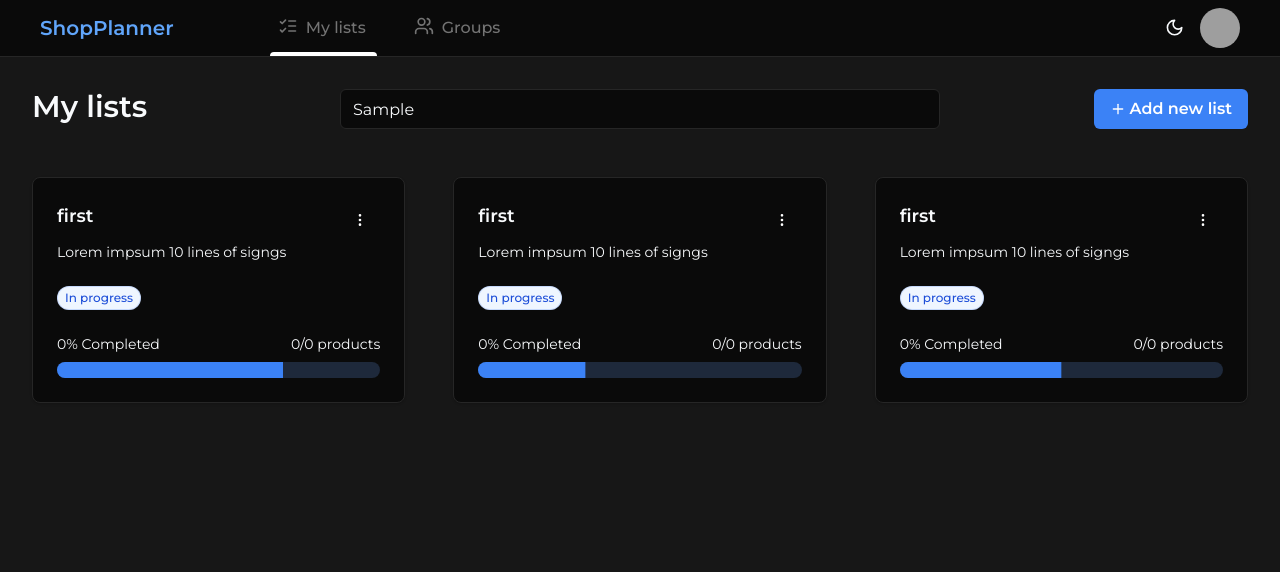
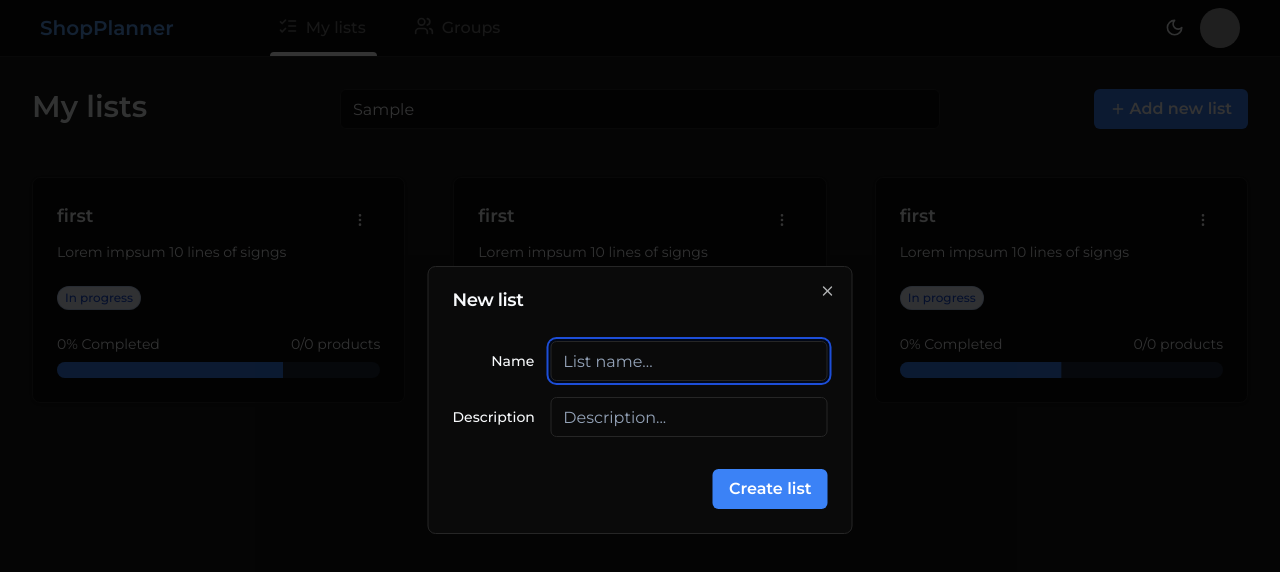
Before and after one commit to Matis121/ShopPlanner, a React (Vite) app in the folder frontend/: page /mylists in a window 1280 px wide. Both pictures are taken after typing "Sample" into the empty fields and a click on the button "Add new list". Shown: the top 572 px of the page. Built offline with nearby package versions, Linux system fonts and the light colour scheme; grey boxes are pictures that could not be loaded.

Commit message:
feat: add new list component (test version)

```diff
--- a/frontend/package.json
+++ b/frontend/package.json
@@ -11,7 +11,9 @@
   },
   "dependencies": {
     "@radix-ui/react-avatar": "^1.0.4",
+    "@radix-ui/react-dialog": "^1.0.5",
     "@radix-ui/react-dropdown-menu": "^2.0.6",
+    "@radix-ui/react-label": "^2.0.2",
     "@radix-ui/react-progress": "^1.0.3",
     "@radix-ui/react-slot": "^1.0.2",
     "@tanstack/react-router": "^1.26.1",
--- /dev/null
+++ b/frontend/src/components/AddNewList.tsx
@@ -0,0 +1,57 @@
+import { Button } from "@/components/ui/button";
+import { Input } from "@/components/ui/input";
+import {
+  Dialog,
+  DialogContent,
+  DialogHeader,
+  DialogTitle,
+  DialogTrigger,
+  DialogFooter,
+} from "@/components/ui/dialog";
+import { Label } from "@/components/ui/label";
+import { LuPlus } from "react-icons/lu";
+
+const AddNewList = () => {
+  return (
+    <Dialog>
+      <DialogTrigger asChild>
+        <Button className="flex gap-1">
+          <LuPlus />
+          Add new list
+        </Button>
+      </DialogTrigger>
+      <DialogContent className="sm:max-w-[425px]">
+        <DialogHeader>
+          <DialogTitle>New list</DialogTitle>
+        </DialogHeader>
+        <div className="grid gap-4 py-4">
+          <div className="grid grid-cols-4 items-center gap-4">
+            <Label htmlFor="name" className="text-right">
+              Name
+            </Label>
+            <Input
+              id="name"
+              placeholder="List name..."
+              className="col-span-3"
+            />
+          </div>
+          <div className="grid grid-cols-4 items-center gap-4">
+            <Label htmlFor="username" className="text-right">
+              Description
+            </Label>
+            <Input
+              id="username"
+              placeholder="Description..."
+              className="col-span-3"
+            />
+          </div>
+        </div>
+        <DialogFooter>
+          <Button type="submit">Create list</Button>
+        </DialogFooter>
+      </DialogContent>
+    </Dialog>
+  );
+};
+
+export default AddNewList;
--- a/frontend/src/components/ContentTitle.tsx
+++ b/frontend/src/components/ContentTitle.tsx
@@ -1,6 +1,6 @@
 import { Input } from "@/components/ui/input";
 import { Button } from "@/components/ui/button";
-import { LuPlus } from "react-icons/lu";
+import AddNewList from "./AddNewList";
 
 interface ContentTitleProps {
   title: string;
@@ -17,10 +17,7 @@
             placeholder="Search list..."
             className="w-full xl:w-[600px] absolute left-1/2 -translate-x-1/2 top-24 xl:top-auto"
           />
-          <Button className="flex gap-1">
-            <LuPlus />
-            Add new list
-          </Button>
+          <AddNewList />
         </>
       );
     }
--- /dev/null
+++ b/frontend/src/components/ui/dialog.tsx
@@ -0,0 +1,120 @@
+import * as React from "react";
+import * as DialogPrimitive from "@radix-ui/react-dialog";
+import { X } from "lucide-react";
+
+import { cn } from "@/lib/utils";
+
+const Dialog = DialogPrimitive.Root;
+
+const DialogTrigger = DialogPrimitive.Trigger;
+
+const DialogPortal = DialogPrimitive.Portal;
+
+const DialogClose = DialogPrimitive.Close;
+
+const DialogOverlay = React.forwardRef<
+  React.ElementRef<typeof DialogPrimitive.Overlay>,
+  React.ComponentPropsWithoutRef<typeof DialogPrimitive.Overlay>
+>(({ className, ...props }, ref) => (
+  <DialogPrimitive.Overlay
+    ref={ref}
+    className={cn(
+      "fixed inset-0 z-50 bg-black/80  data-[state=open]:animate-in data-[state=closed]:animate-out data-[state=closed]:fade-out-0 data-[state=open]:fade-in-0",
+      className
+    )}
+    {...props}
+  />
+));
+DialogOverlay.displayName = DialogPrimitive.Overlay.displayName;
+
+const DialogContent = React.forwardRef<
+  React.ElementRef<typeof DialogPrimitive.Content>,
+  React.ComponentPropsWithoutRef<typeof DialogPrimitive.Content>
+>(({ className, children, ...props }, ref) => (
+  <DialogPortal>
+    <DialogOverlay />
+    <DialogPrimitive.Content
+      ref={ref}
+      className={cn(
+        "fixed left-[50%] top-[50%] z-50 grid w-full max-w-lg translate-x-[-50%] translate-y-[-50%] gap-4 border bg-background dark:bg-neutral-950 dark:border-neutral-800 p-6 shadow-lg duration-200 data-[state=open]:animate-in data-[state=closed]:animate-out data-[state=closed]:fade-out-0 data-[state=open]:fade-in-0 data-[state=closed]:zoom-out-95 data-[state=open]:zoom-in-95 data-[state=closed]:slide-out-to-left-1/2 data-[state=closed]:slide-out-to-top-[48%] data-[state=open]:slide-in-from-left-1/2 data-[state=open]:slide-in-from-top-[48%] sm:rounded-lg",
+        className
+      )}
+      {...props}
+    >
+      {children}
+      <DialogPrimitive.Close className="absolute right-4 top-4 rounded-sm opacity-70 ring-offset-background transition-opacity hover:opacity-100 focus:outline-none focus:ring-2 focus:ring-ring focus:ring-offset-2 disabled:pointer-events-none data-[state=open]:bg-accent data-[state=open]:text-muted-foreground">
+        <X className="h-4 w-4" />
+        <span className="sr-only">Close</span>
+      </DialogPrimitive.Close>
+    </DialogPrimitive.Content>
+  </DialogPortal>
+));
+DialogContent.displayName = DialogPrimitive.Content.displayName;
+
+const DialogHeader = ({
+  className,
+  ...props
+}: React.HTMLAttributes<HTMLDivElement>) => (
+  <div
+    className={cn(
+      "flex flex-col space-y-1.5 text-center sm:text-left",
+      className
+    )}
+    {...props}
+  />
+);
+DialogHeader.displayName = "DialogHeader";
+
+const DialogFooter = ({
+  className,
+  ...props
+}: React.HTMLAttributes<HTMLDivElement>) => (
+  <div
+    className={cn(
+      "flex flex-col-reverse sm:flex-row sm:justify-end sm:space-x-2",
+      className
+    )}
+    {...props}
+  />
+);
+DialogFooter.displayName = "DialogFooter";
+
+const DialogTitle = React.forwardRef<
+  React.ElementRef<typeof DialogPrimitive.Title>,
+  React.ComponentPropsWithoutRef<typeof DialogPrimitive.Title>
+>(({ className, ...props }, ref) => (
+  <DialogPrimitive.Title
+    ref={ref}
+    className={cn(
+      "text-lg font-semibold leading-none tracking-tight",
+      className
+    )}
+    {...props}
+  />
+));
+DialogTitle.displayName = DialogPrimitive.Title.displayName;
+
+const DialogDescription = React.forwardRef<
+  React.ElementRef<typeof DialogPrimitive.Description>,
+  React.ComponentPropsWithoutRef<typeof DialogPrimitive.Description>
+>(({ className, ...props }, ref) => (
+  <DialogPrimitive.Description
+    ref={ref}
+    className={cn("text-sm text-muted-foreground", className)}
+    {...props}
+  />
+));
+DialogDescription.displayName = DialogPrimitive.Description.displayName;
+
+export {
+  Dialog,
+  DialogPortal,
+  DialogOverlay,
+  DialogClose,
+  DialogTrigger,
+  DialogContent,
+  DialogHeader,
+  DialogFooter,
+  DialogTitle,
+  DialogDescription,
+};
--- /dev/null
+++ b/frontend/src/components/ui/label.tsx
@@ -0,0 +1,24 @@
+import * as React from "react"
+import * as LabelPrimitive from "@radix-ui/react-label"
+import { cva, type VariantProps } from "class-variance-authority"
+
+import { cn } from "@/lib/utils"
+
+const labelVariants = cva(
+  "text-sm font-medium leading-none peer-disabled:cursor-not-allowed peer-disabled:opacity-70"
+)
+
+const Label = React.forwardRef<
+  React.ElementRef<typeof LabelPrimitive.Root>,
+  React.ComponentPropsWithoutRef<typeof LabelPrimitive.Root> &
+    VariantProps<typeof labelVariants>
+>(({ className, ...props }, ref) => (
+  <LabelPrimitive.Root
+    ref={ref}
+    className={cn(labelVariants(), className)}
+    {...props}
+  />
+))
+Label.displayName = LabelPrimitive.Root.displayName
+
+export { Label }
--- a/frontend/src/pages/Groups.tsx
+++ b/frontend/src/pages/Groups.tsx
@@ -6,7 +6,7 @@
   return (
     <DefaultLayout>
       <>
-        <ContentTitle title="Groups" />
+        <ContentTitle title="Groups" cardsAmount={0} />
         <EmptyContent
           paragraph="No group has been created yet!"
           button="Create a new group"
```
Also changed, not shown: 1 other file (tests, documents, lock files or other folders).
